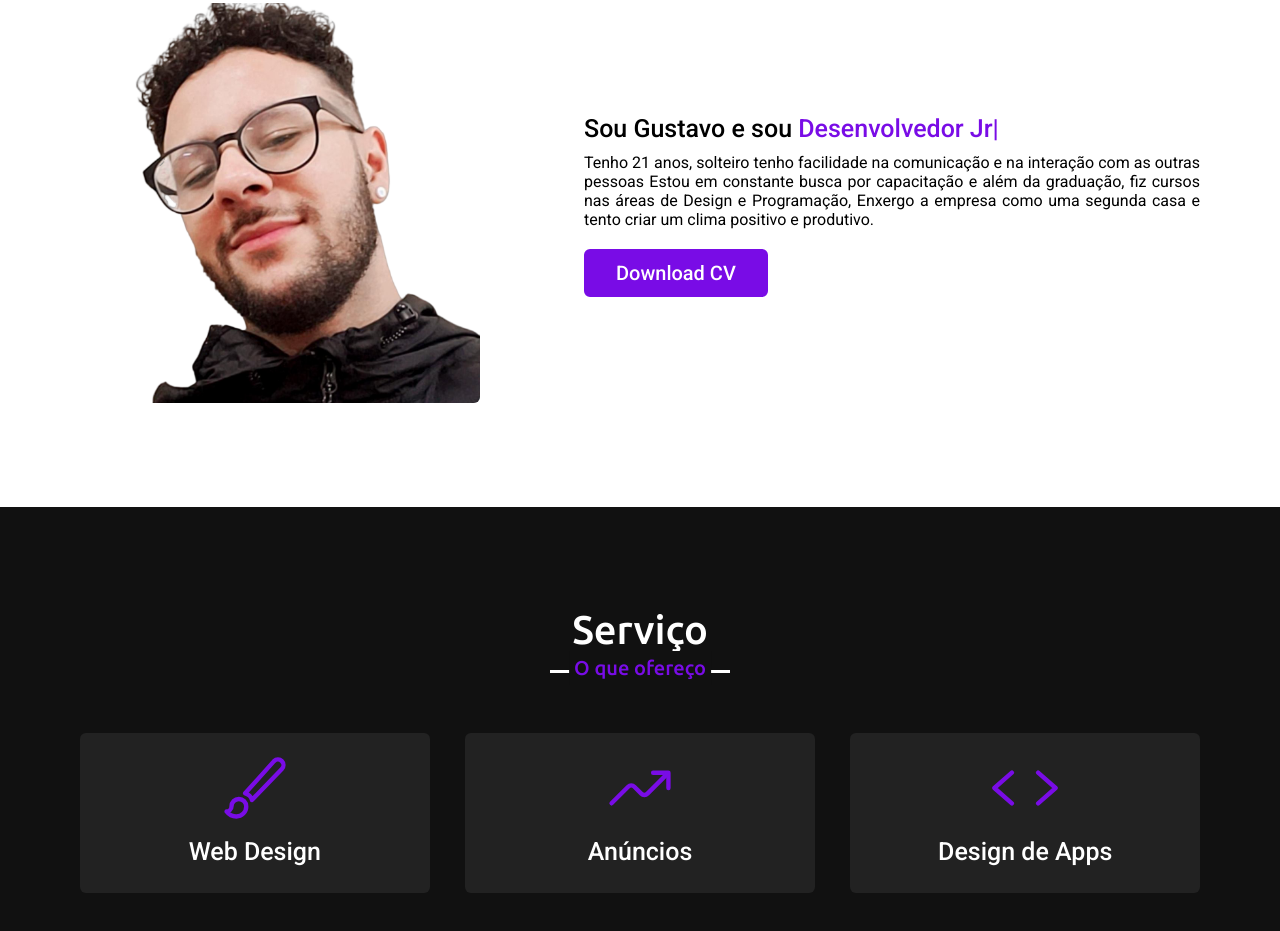
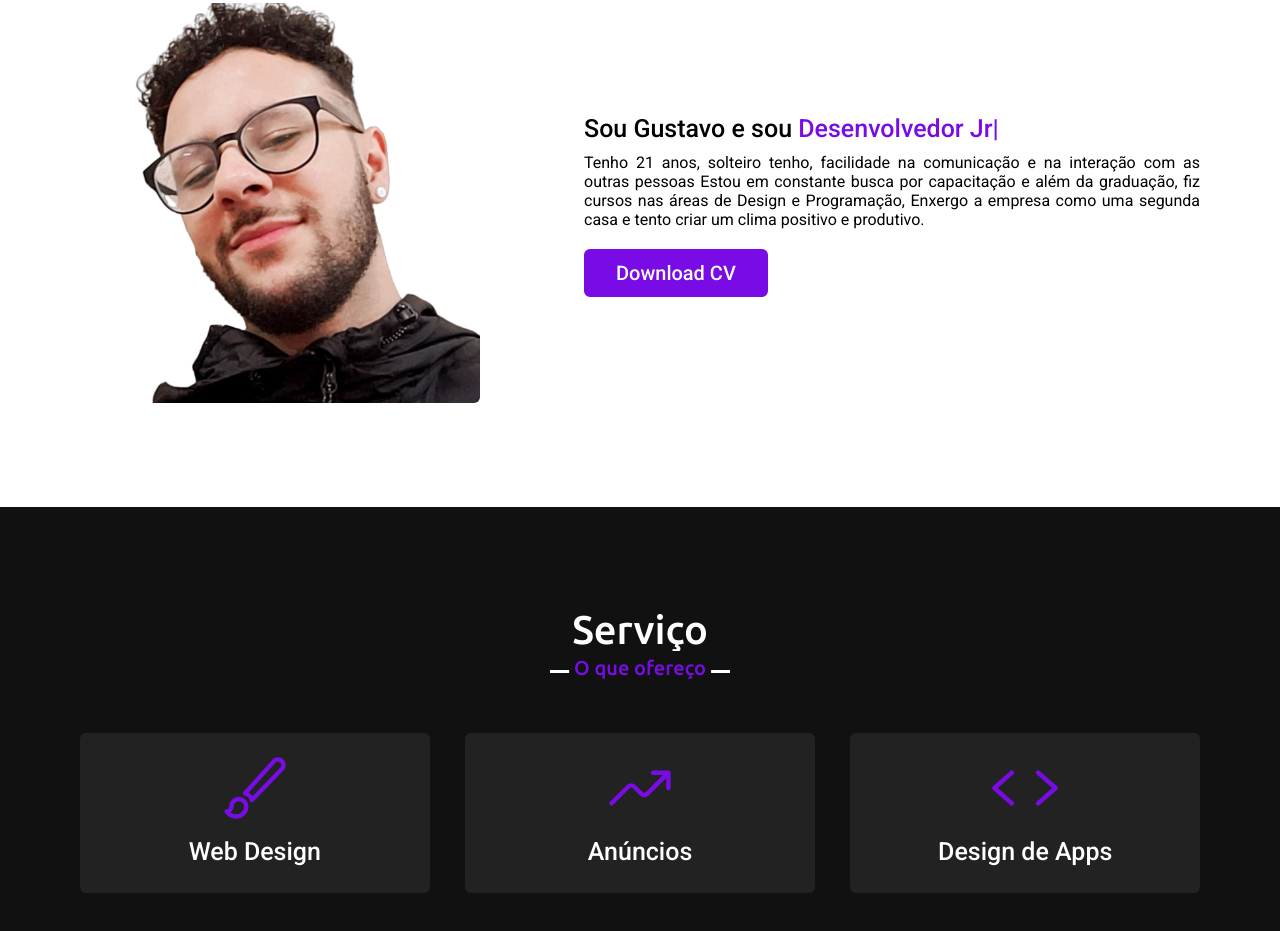
Before and after one commit to GustavoGg88/Portifolio, a plain HTML site: page index.html in a window 1280 px wide. Shown: the part 1023-1954 px from the top of the page. Drawn offline with nearby package versions, Linux system fonts and the light colour scheme.

Commit message:
Update index.html

```diff
--- a/index.html
+++ b/index.html
@@ -50,7 +50,7 @@
                 </div>
                 <div class="column right">
                     <div class="text">Sou Gustavo e sou <span class="typing-2"></span></div>
-                    <p>Tenho 21 anos, solteiro tenho facilidade na comunicação e na interação com as outras pessoas Estou em constante busca por capacitação e além da graduação, fiz cursos nas áreas de Design e Programação, Enxergo a empresa como uma segunda casa e tento criar um clima positivo e produtivo.</p>
+                    <p>Tenho 21 anos, solteiro tenho, facilidade na comunicação e na interação com as outras pessoas Estou em constante busca por capacitação e além da graduação, fiz cursos nas áreas de Design e Programação, Enxergo a empresa como uma segunda casa e tento criar um clima positivo e produtivo.</p>
 
                     <a href="#">Download CV</a>
                 </div>
```
